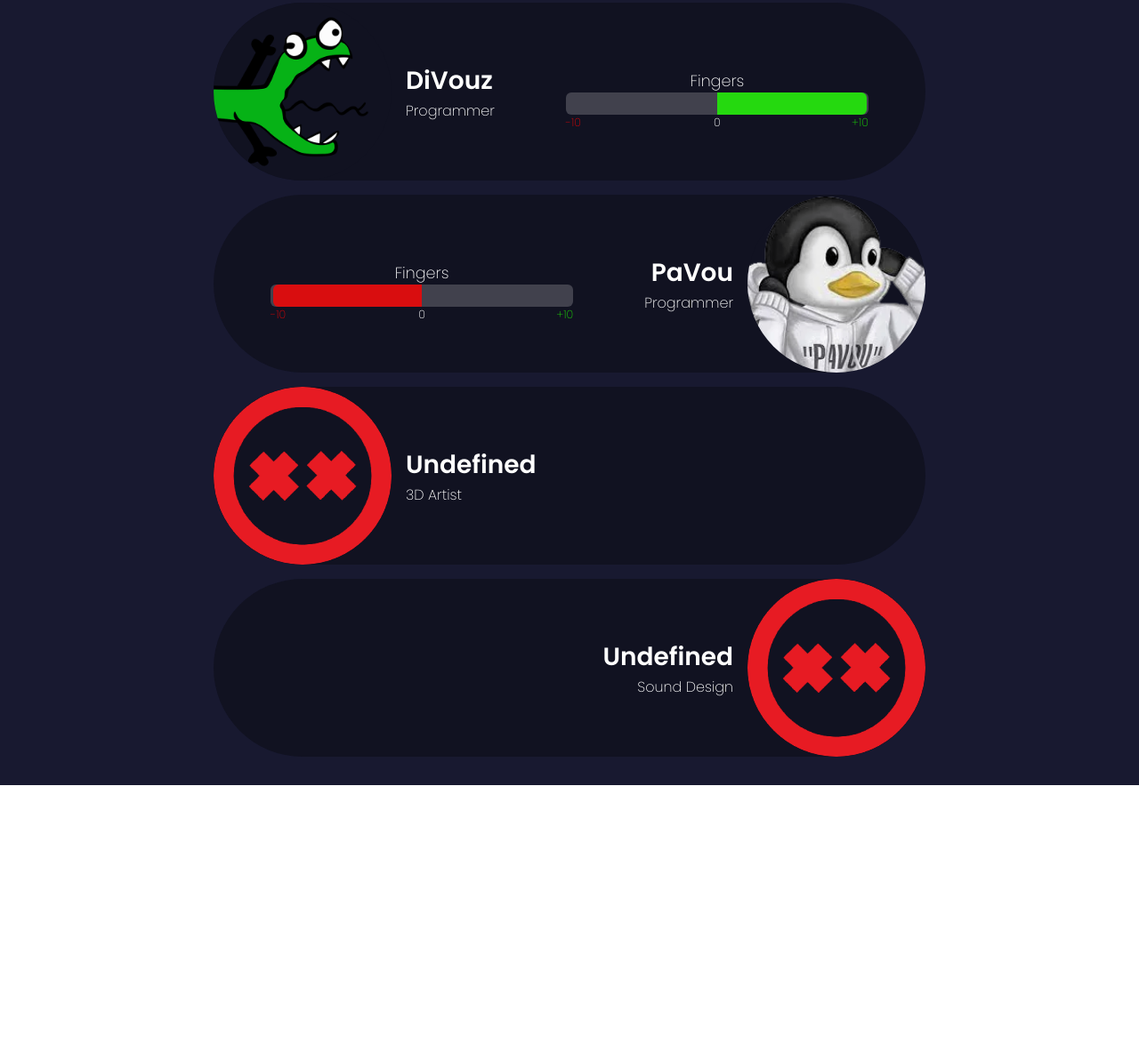
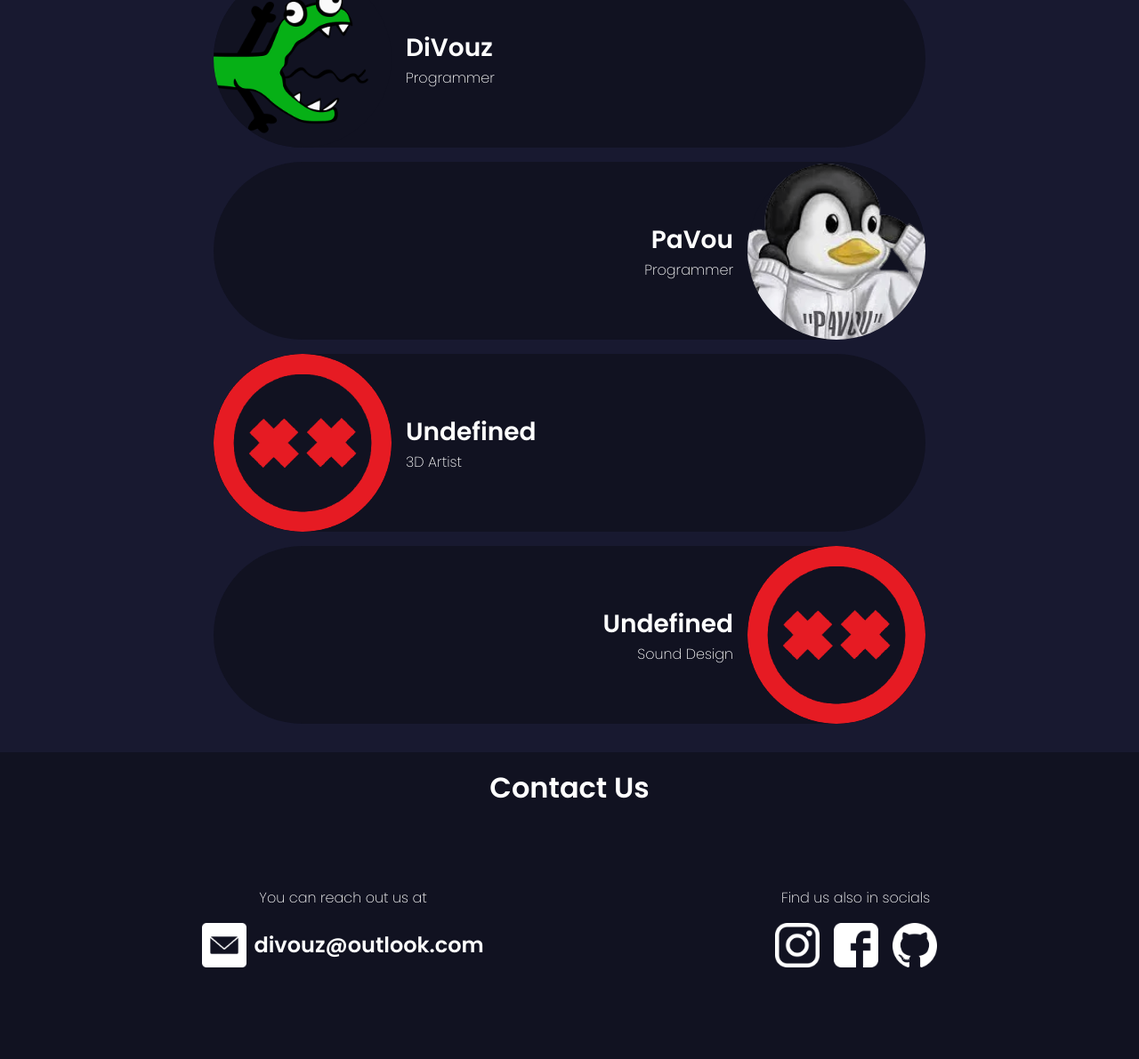
Before and after one commit to Zerofingers-Studio/website, a plain HTML site: page index.html in a window 1280 px wide. Shown: the part 1609-2800 px from the top of the page at 89% size. Drawn offline with Linux system fonts and the light colour scheme.

Commit message:
god help me

```diff
--- a/css/style.css
+++ b/css/style.css
@@ -29,6 +29,18 @@ html, body {
     overflow-x: hidden;
 
     background-color: var(--background-color-1);
+
+    scroll-behavior: smooth;
+}
+
+@media (max-width: 600px) {
+    html, body {
+        font-size: 8pt;
+    }
+
+    .navbar_buttons {
+        display: none !important;
+    }
 }
 
 a {
@@ -339,7 +351,6 @@ a {
 
     margin: auto;
 
-    font-size: 1.1em;
     text-align: justify;
 }
 
@@ -359,7 +370,7 @@ a {
 .team-person {
     display: flex;
     flex-direction: row;
-    flex-wrap: nowrap;
+    flex-wrap: wrap;
     align-content: center;
     justify-content: flex-start;
     align-items: center;
@@ -439,121 +450,59 @@ a {
     font-weight: 200;
 }
 
-.fingers-container {
-    flex: 1;
-
-    padding: 0 5vw;
+.section-contact {
+    background-color: var(--background-color-2);
 }
 
-.fingers-title {
-    font-size: 1.1em;
+.contact-label {
+    margin-bottom: 16px;
+
+    font-size: 1em;
     font-weight: 200;
 
     text-align: center;
 }
 
-.fingers-bar {
-    position: relative;
+.contact-container {
+    display: flex;
+    flex-direction: row;
+    flex-wrap: wrap;
+    justify-content: space-around;
+    align-items: center;
 
-    font-size: 0.8em;
-    font-weight: 200;
+    min-height: 33vh;
+    padding-bottom: 32px;
 }
 
-.fingers-background {
-    width: 100%;
-    height: 25px;
+.contact-email {
+    display: flex;
+    align-items: center;
 
-    border-radius: var(--border-radius);
+    gap: 0 8px;
 
-    background-color: rgba(255, 255, 255, 0.2);
-
-    overflow: hidden;
+    font-size: 1.5em;
+    font-weight: 600;
 }
 
-.fingers-active {
-    position: absolute;
-
-    top: 0;
-
-    width: 0;
-    height: 25px;
+.contact-email img {
+    width: 50px;
+    height: 50px;
 }
 
-.fingers-active.fingers-active-animation {
-    animation-name: fingers-active-animation-keyframes;
-    animation-duration: 4s;
-    animation-timing-function: ease;
-    animation-fill-mode: forwards;
+.contact-social-imgs {
+    display: flex;
+    flex-direction: row;
+    flex-wrap: nowrap;
+    justify-content: space-around;
+    align-items: center;
+    align-content: center;
+
+    gap: 0 16px;
 }
 
-@keyframes fingers-active-animation-keyframes {
-    0%      { width: 0; }
-    100%    { width: 50%; }
+.contact-social-imgs img {
+    width: 50px;
+    height: 50px;
+
+    text-align: center;
 }
-
-.fingers-active[data-direction="plus"] {
-    left: 50%;
-    border-radius: 0 var(--border-radius) var(--border-radius) 0;
-
-    background-color: rgba(30, 255, 0, 0.8);
-}
-
-.fingers-active[data-direction="minus"] {
-    right: 50%;
-    border-radius: var(--border-radius) 0 0 var(--border-radius);
-
-    background-color: rgba(255, 0, 0, 0.8);
-}
-
-.fingers-label-minus100 {
-    position: absolute;
-
-    top: 100%;
-    left: 0;
-
-    color: rgba(255, 0, 0, 0.8);
-}
-
-.fingers-label-0 {
-    position: absolute;
-
-    top: 100%;
-    left: 50%;
-
-    transform: translateX(-50%);
-}
-
-.fingers-label-plus100 {
-    position: absolute;
-
-    top: 100%;
-    right: 0;
-
-    color: rgba(30, 255, 0, 0.8);
-}
-
-
-
-
-
-
-
-
-
-
-
-
-
-
-
-
-
-
-
-
-.footer {
-    width: 100vw;
-    min-height: 66vh;
-
-    background-color: var(--background-color-footer);
-}
--- a/index.html
+++ b/index.html
@@ -26,9 +26,10 @@
             </a>
 
             <div class="navbar_buttons">
-                <div>Games</div>
-                <div>About</div>
-                <div>Team</div>
+                <div><a href="#section-games">Games</a></div>
+                <div><a href="#section-about">About</a></div>
+                <div><a href="#section-team">Team</a></div>
+                <div><a href="#section-contact">Contact</a></div>
             </div>
         </div>
 
@@ -42,11 +43,11 @@
 
                 <div class="background">
                     <div></div>
-                    <iframe frameborder="0" scrolling="no" marginheight="0" marginwidth="0" type="text/html" src="https://www.youtube-nocookie.com/embed/LGcECozNXEw?playlist=LGcECozNXEw&controls=0&start=5&autoplay=1&mute=1&playsinline=1&loop=1&fs=0&iv_load_policy=3&rel=0&showinfo=0&cc_load_policy=3"></iframe>
+                    <iframe frameborder="0" scrolling="no" marginheight="0" marginwidth="0" type="text/html" src="https://www.youtube-nocookie.com/embed/LGcECozNXEw?playlist=LGcECozNXEw&controls=0&start=5&autoplay=1&mute=1&playsinline=1&loop=1&fs=0&iv_load_policy=3&rel=0&showinfo=0&cc_load_policy=3&origin=http://localhost"></iframe>
                 </div>
             </div>
 
-            <div class="section section-games">
+            <div class="section section-games" id="section-games">
                 <div class="title">Our Games</div>
 
                 <div class="game-cards-container">
@@ -105,7 +106,7 @@
                 </div>
             </div>
 
-            <div class="section section-about">
+            <div class="section section-about" id="section-about">
                 <div class="title">About Us</div>
 
                 <div class="about-container">
@@ -119,7 +120,7 @@
                 </div>
             </div>
 
-            <div class="section section-team">
+            <div class="section section-team" id="section-team">
                 <div class="title">Meet The Teem</div>
 
                 <div class="team-container">
@@ -134,19 +135,6 @@
                             <div class="team-person-name"><a href="https://divouz.github.io/DiVouz/" target="_blank">DiVouz</a></div>
                             <div class="team-person-position">Programmer</div>
                         </div>
-
-                        <div class="fingers-container">
-                            <div class="fingers-title">Fingers</div>
-                            <div class="fingers-bar">
-                                <div class="fingers-background">
-                                    <div class="fingers-active onScrollAnimation" data-direction="plus" data-on-scroll-anim-name="fingers-active-animation" data-on-scroll-anim-played="0"></div>
-                                </div>
-
-                                <div class="fingers-label-minus100">-10</div>
-                                <div class="fingers-label-0">0</div>
-                                <div class="fingers-label-plus100">+10</div>
-                            </div>
-                        </div>
                     </div>
 
                     <div class="team-person onScrollAnimation" data-on-scroll-anim-name="team-person-animation" data-on-scroll-anim-played="0">
@@ -157,19 +145,6 @@
                         <div>
                             <div class="team-person-name">PaVou</div>
                             <div class="team-person-position">Programmer</div>
-                        </div>
-
-                        <div class="fingers-container">
-                            <div class="fingers-title">Fingers</div>
-                            <div class="fingers-bar">
-                                <div class="fingers-background">
-                                    <div class="fingers-active onScrollAnimation" data-direction="minus" data-on-scroll-anim-name="fingers-active-animation" data-on-scroll-anim-played="0"></div>
-                                </div>
-
-                                <div class="fingers-label-minus100">-10</div>
-                                <div class="fingers-label-0">0</div>
-                                <div class="fingers-label-plus100">+10</div>
-                            </div>
                         </div>
                     </div>
 
@@ -197,8 +172,29 @@
                 </div>
             </div>
 
-            <div class="footer">
+            <div class="section section-contact" id="section-contact">
+                <div class="title">Contact Us</div>
 
+                <div class="contact-container">
+                    <div class="contact-email-container">
+                        <div class="contact-label">You can reach out us at</div>
+                        <a href="mailto:divouz@outlook.com">
+                            <div class="contact-email">
+                                <img src="assets/images/social/email.png">
+                                divouz@outlook.com
+                            </div>
+                        </a>
+                    </div>
+
+                    <div class="contact-social">
+                        <div class="contact-label">Find us also in socials</div>
+                        <div class="contact-social-imgs">
+                            <a href="https://www.instagram.com/" target="_blank"><img src="assets/images/social/instagram.png"></a>
+                            <a href="https://www.facebook.com/" target="_blank"><img src="assets/images/social/facebook.png"></a>
+                            <a href="https://github.com/Zerofingers-Studio/" target="_blank"><img src="assets/images/social/github.png"></a>
+                        </div>
+                    </div>
+                </div>
             </div>
         </div>
     </body>
--- a/js/main.js
+++ b/js/main.js
@@ -1,3 +1,5 @@
+// on scroll animations
+
 const onScrollAnimationElements = document.querySelectorAll('.onScrollAnimation');
 const elementVisible = 150;
 
@@ -23,6 +25,8 @@ window.onscroll = () => {
 
 playInAnimationOnScroll();
 
+// console
+
 console.log(
     "%cFacepunch if you see this, please hire me!",
     "color: white; font-size: 100px; background-color: black;"
```
Also changed, not shown: assets/images/social/email.png (added), assets/images/social/facebook.png (added), assets/images/social/github.png (added), assets/images/social/instagram.png (added).
